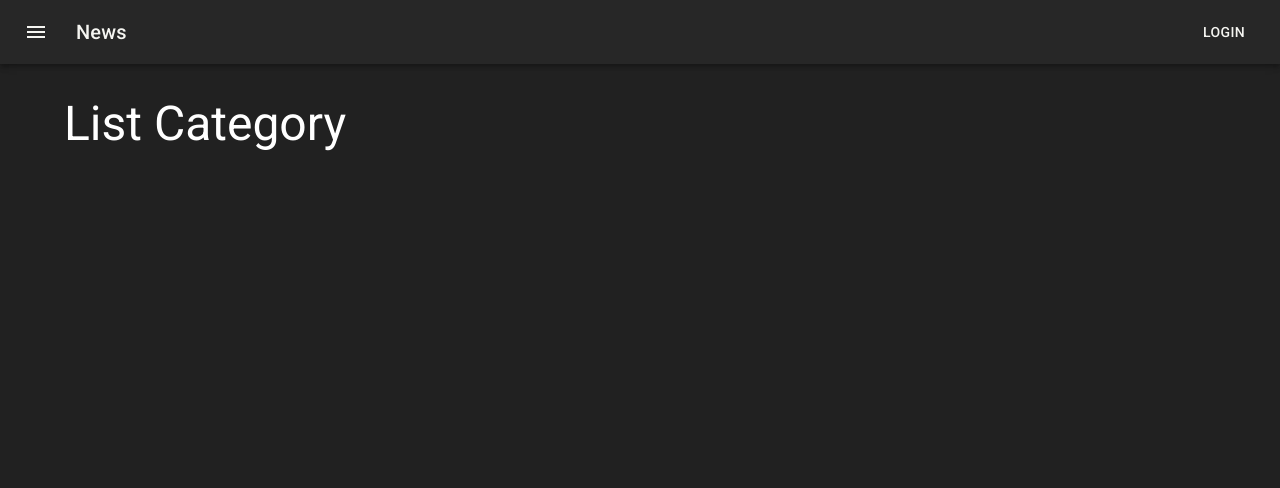
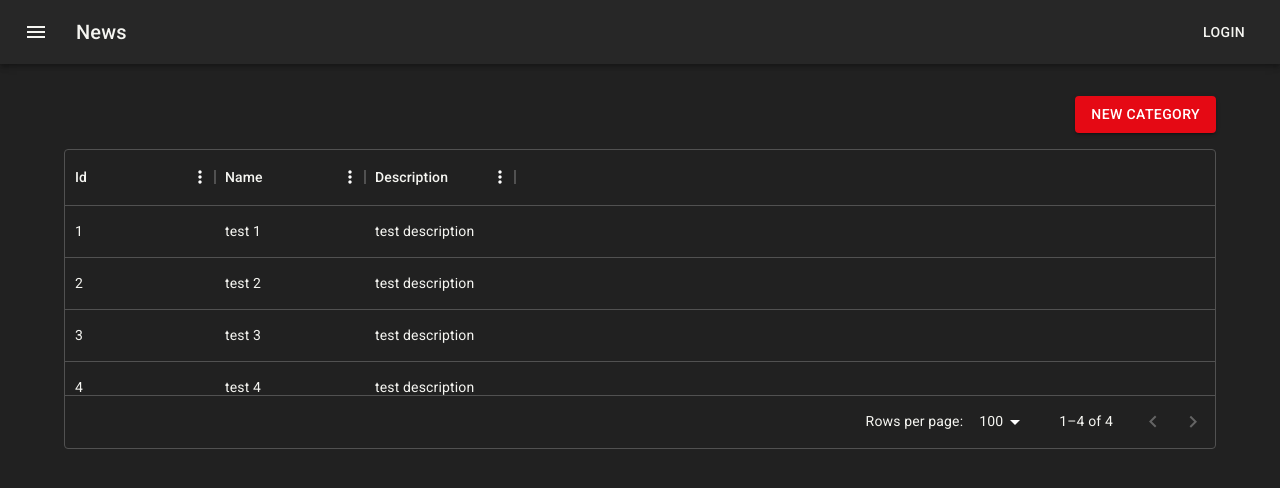
Before and after one commit to rafaelbrito/codeflix, a React (Create React App) app: page / in a window 1280 px wide. Shown: the top 488 px of the page. Built offline with nearby package versions, Linux system fonts and the light colour scheme.

Commit message:
Listando categorias com datagrid

```diff
--- a/package.json
+++ b/package.json
@@ -7,6 +7,7 @@
     "@emotion/styled": "^11.11.0",
     "@mui/icons-material": "^5.15.3",
     "@mui/material": "^5.15.3",
+    "@mui/x-data-grid": "^6.18.7",
     "@reduxjs/toolkit": "^1.9.7",
     "@testing-library/jest-dom": "^5.17.0",
     "@testing-library/react": "^13.4.0",
--- a/src/app/store.ts
+++ b/src/app/store.ts
@@ -1,9 +1,12 @@
 import { configureStore, ThunkAction, Action } from '@reduxjs/toolkit';
 import counterReducer from '../features/counter/counterSlice';
+import categoriesReducer from '../features/categories/categorySlice';
+
 
 export const store = configureStore({
   reducer: {
     counter: counterReducer,
+    categories: categoriesReducer,
   },
 });
 
--- a/src/features/categories/ListCategory.tsx
+++ b/src/features/categories/ListCategory.tsx
@@ -1,9 +1,40 @@
-import { Box, Typography } from "@mui/material";
+import { Box, Button, Typography } from "@mui/material";
+import { useAppSelector } from "../../app/hooks";
+import { selectCategories } from "./categorySlice";
+import { Link } from "react-router-dom";
+import { DataGrid, GridColDef, GridRowsProp } from '@mui/x-data-grid';
 
-export const CategoryList = () => (
-    <Box>
-      <Typography variant="h3" component="h1">
-        List Category
-      </Typography>
+
+
+export const CategoryList = () => {
+  const categories = useAppSelector(selectCategories);
+  const rows: GridRowsProp = categories.map((category) => ({
+    id: category.id,
+    name: category.name,
+    description: category.description,
+  }));
+
+  const columns: GridColDef[] = [
+    { field: 'id', headerName: 'Id', width: 150 },
+    { field: 'name', headerName: 'Name', width: 150 },
+    { field: 'description', headerName: 'Description', width: 150 },
+  ];
+
+  return (
+    <Box maxWidth="lg" sx={{ mt: 4, mb: 4 }}>
+      <Box display="flex" justifyContent="flex-end">
+        <Button
+          variant="contained"
+          color="secondary"
+          component={Link}
+          to="/categories/create"
+          style={{ marginBottom: "1rem" }}
+        >New Category</Button>
+      </Box>
+      {}
+      <div style={{ height: 300, width: '100%' }}>
+      <DataGrid rows={rows} columns={columns}/>
+      </div>
     </Box>
-  );
+  )
+};
--- /dev/null
+++ b/src/features/categories/categorySlice.ts
@@ -0,0 +1,44 @@
+import { createSlice } from "@reduxjs/toolkit";
+import { RootState } from "../../app/store";
+
+interface Category {
+  id: string;
+  name: string;
+  deleted_at: null | string;
+  is_valid: boolean;
+  created_at: string;
+  updated_at: string;
+  description: null | string;
+}
+
+
+const category: Category = {
+  id: '1',
+  name: 'test 1',
+  deleted_at: null,
+  is_valid: true,
+  created_at: '2021-01-01 00:00:00',
+  updated_at: '2021-01-01 00:00:00',
+  description: 'test description'
+};
+
+export const initialState = [
+  category,
+  { ...category, id: "2", name: "test 2" },
+  { ...category, id: "3", name: "test 3" },
+  { ...category, id: "4", name: "test 4" },
+];
+
+const categoriesSlice = createSlice({
+  name: "category",
+  initialState: initialState,
+  reducers: {
+    createCategory: (state, action) => { },
+    deleteCategory: (state, action) => { },
+    updateCategory: (state, action) => { }
+  }
+});
+
+export const selectCategories = (state: RootState) => state.categories;
+
+export default categoriesSlice.reducer;
```
Also changed, not shown: 1 other file (tests, documents, lock files or other folders).
